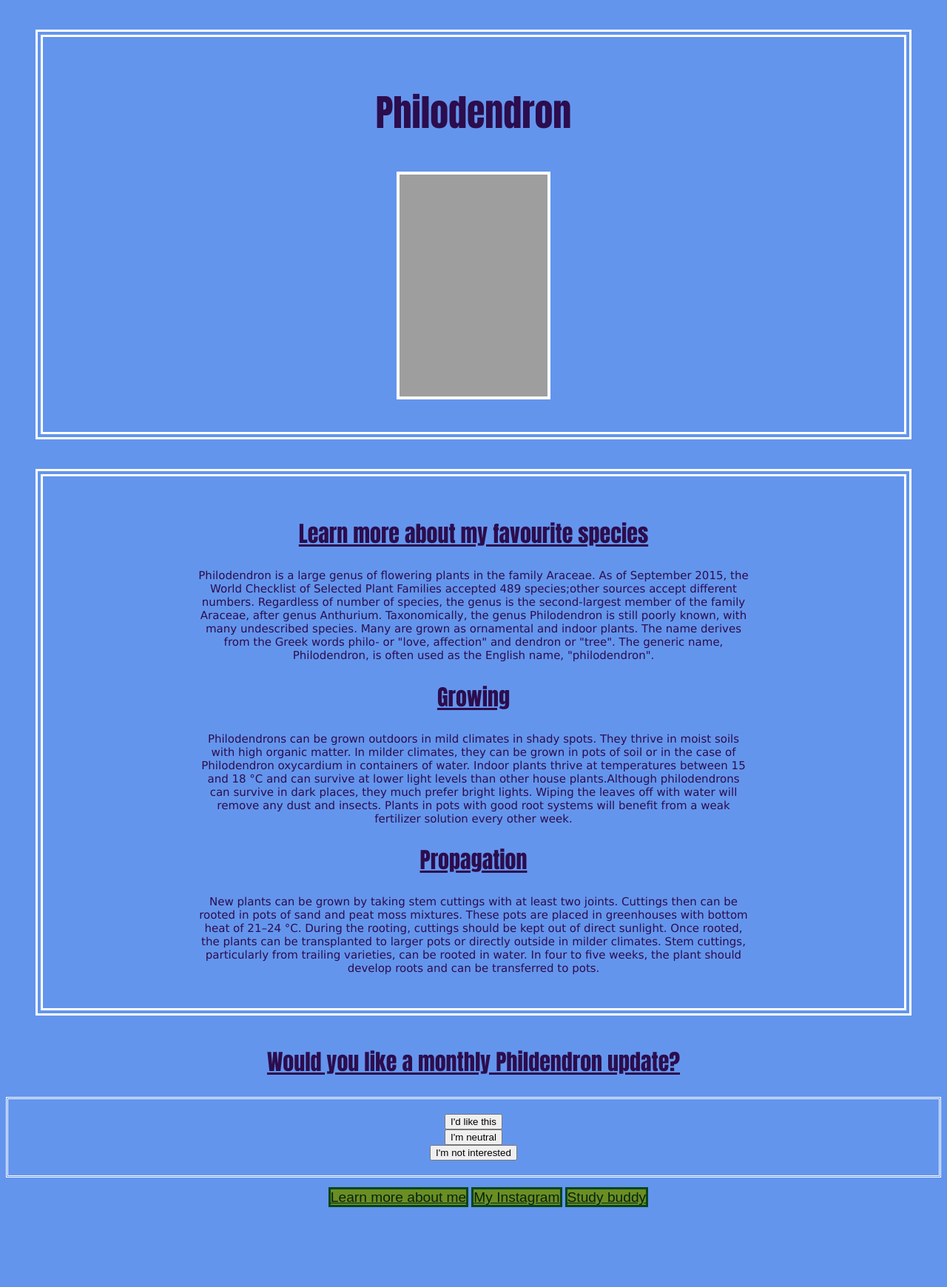
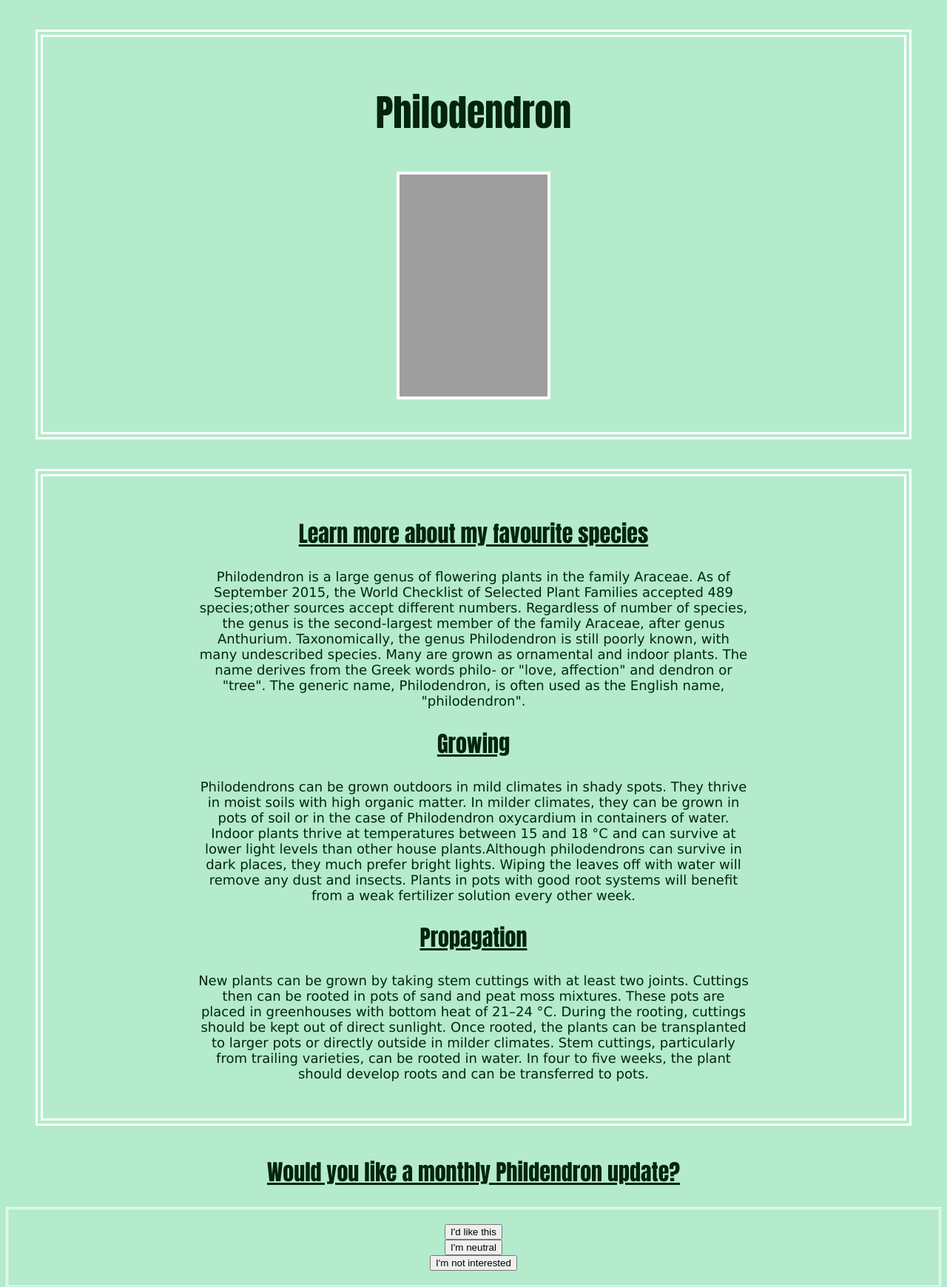
Before and after one commit to ne-na/learning-html-css, a plain HTML site: page Learning HTML another copy/index.html in a window 1280 px wide. Shown: the top 1740 px of the page at 74% size. Before the commit the page ends 1646 px from the top, so only its background shows below. Drawn offline with Linux system fonts and the light colour scheme; grey boxes are pictures that could not be loaded.

Commit message:
Add files via upload

```diff
--- a/Learning HTML another copy/styles.css
+++ b/Learning HTML another copy/styles.css
@@ -2,6 +2,12 @@ body {
   color: rgb(4, 36, 15);
   text-align: center;
   background-color: rgb(180, 235, 204);
+}
+p {
+  font-family: Verdana, Geneva, Tahoma, sans-serif;
+  font-size: 15px;
+  margin-left: 180px;
+  margin-right: 180px;
 }
 .header_1 {
   border-style: double;
@@ -45,12 +51,6 @@ h2 {
   padding: 30px;
   margin: 40px;
 }
-p {
-  font-family: Verdana, Geneva, Tahoma, sans-serif;
-  font-size: 15px;
-  margin-left: 180px;
-  margin-right: 180px;
-}
 .left {
   text-align: center;
   font-family: "Segoe UI", Tahoma, Geneva, Verdana, sans-serif;
@@ -83,18 +83,142 @@ h3 {
   list-style: none;
 }
 
+@media only screen and (min-width: 320px) {
+	body {
+		background-color:cornflowerblue;
+		text-align: center;
+		color: rgb(44, 13, 77);
+	}
+  p {
+    font-size: 10px;
+    font-weight: bold;
+    margin: 20px;
+    font-family:Verdana, Geneva, Tahoma, sans-serif;
+  }
+  .header_1 {
+    width: auto;
+    border-style: double;
+    border-width: 10px;
+    border-color: rgb(44, 13, 77);
+    padding: 2px;
+    margin: 2px;
+  }
+  h1{
+    font-size: 35px;
+  }
+  .border {
+    border: 2px solid rgb(44, 13, 77);
+    margin: 10px;
+  }
+  .main_1 {
+    width: auto;
+    border-style: double;
+    border-width: 10px;
+    border-color: rgb(44, 13, 77);
+    padding: 2px;
+    margin: 2px;
+  }
+  h2 {
+    font-size: 20px;
+    font-family: Arial, Helvetica, sans-serif;
+  }
+  .useless {
+    border-style: double;
+    border-color:rgb(44, 13, 77);
+    list-style: none;
+    padding: 20px;
+    margin: 0 auto;
+  }
+  .link {
+    background-color: rgb(72, 122, 216);
+    font-family: Arial, Helvetica, sans-serif;
+    font-size: 15px;
+    color: rgb(44, 13, 77);
+    border: 2px solid rgb(44, 13, 77);
+    line-height: 25px;
+    }
+}
 
+@media only screen and (min-width: 1024px) {
+  body {
+    color: rgb(4, 36, 15);
+    text-align: center;
+    background-color: rgb(180, 235, 204);
+  }
+  p {
+    font-family: Verdana, Geneva, Tahoma, sans-serif;
+    font-size: 18px;
+    margin-left: 180px;
+    margin-right: 180px;
+    font-weight: normal;
+  }
+  .header_1 {
+    border-style: double;
+    border-width: 10px;
+    border-color: rgb(255, 255, 255);
+    padding: 30px;
+    margin: 40px;
+  }
+  .header_2 {
+    border-style: double;
+    border-width: 10px;
+    border-color: rgb(255, 255, 255);
+    padding: 20px;
+    margin: 40px;
+  }
+  .border {
+    border: 4px solid rgb(255, 255, 255);
+    margin: 10px;
+  }
+  h1 {
+    font-family: Impact, Haettenschweiler, "Arial Narrow Bold", sans-serif;
+    font-size: 50px;
+  }
 
-@media (min-width: 1024px) {
-  body {
-background-color: orangered;
+  h2 {
+    font-family: Impact, Haettenschweiler, "Arial Narrow Bold", sans-serif;
+    font-size: 30px;
+    text-decoration: underline;
+  }
+  .main_1 {
+    border-style: double;
+    border-width: 10px;
+    border-color: rgb(255, 255, 255);
+    padding: 30px;
+    margin: 40px;
+  }
+  .main_2 {
+    border-style: double;
+    border-width: 10px;
+    border-color: rgb(255, 255, 255);
+    padding: 30px;
+    margin: 40px;
+  }
+  .left {
+    text-align: center;
+    font-family: "Segoe UI", Tahoma, Geneva, Verdana, sans-serif;
+    list-style: none;
+    padding: 1px;
+    margin: 0 auto;
+  }
+  h3 {
+    font-family: Impact, Haettenschweiler, "Arial Narrow Bold", sans-serif;
+    font-size: 25px;
+    text-align: center;
+    text-decoration: underline;
+  }
+  .link {
+    background-color: olivedrab;
+    font-family: Arial, Helvetica, sans-serif;
+    font-size: larger;
+    color: rgb(4, 36, 15);
+    border: 3px solid rgb(5, 70, 29);
+  }
+  .useless {
+    border-style: double;
+    border-color: white;
+    list-style: none;
+    padding: 20px;
+    margin: 0 auto;
   }
 }
-
-@media (min-width: 320px) {
-  body {
-background-color:cornflowerblue;
-text-align: center;
-color: rgb(44, 13, 77);
-}
-}
```
